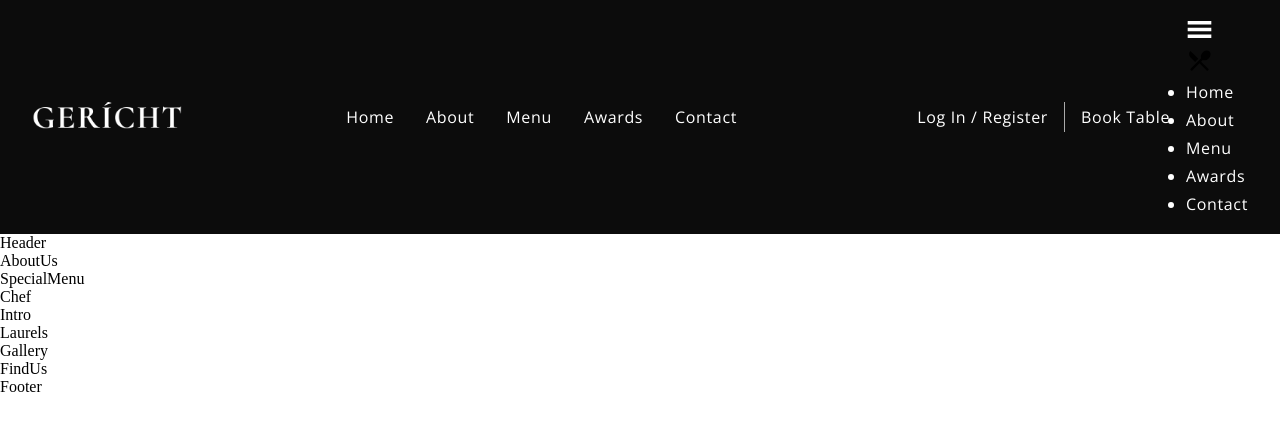
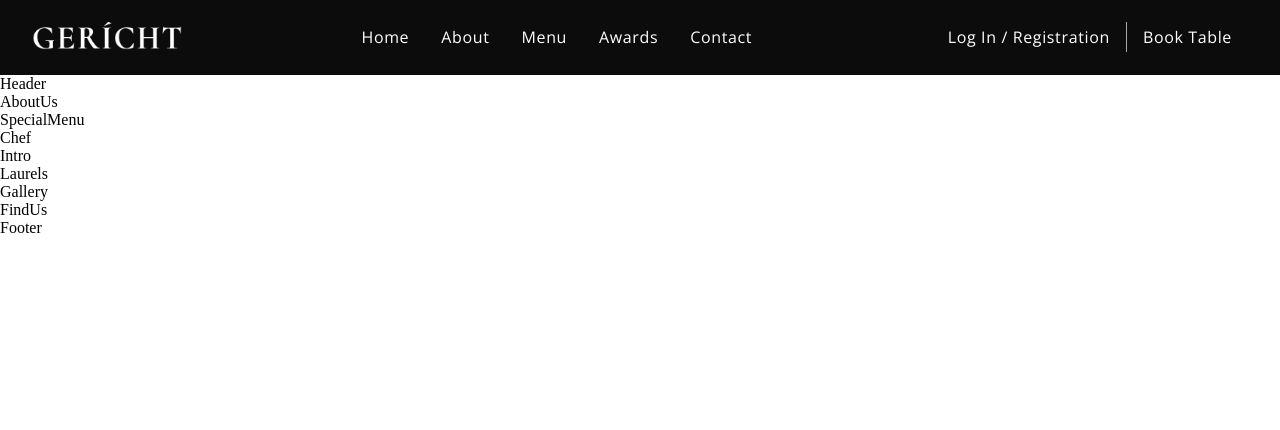
Before and after one commit to Natallia2107/gerich-restaurant, a React (Create React App) app: page / in a window 1280 px wide. Shown: the top 430 px of the page. Built offline with nearby package versions, Linux system fonts and the light colour scheme; the HTML template or start-up script is replaced by a standard one; a web font is replaced by a local one.

Commit message:
creation nav component complete

```diff
--- a/src/components/Navbar/Navbar.css
+++ b/src/components/Navbar/Navbar.css
@@ -53,5 +53,78 @@
 .app__navbar-login div {
 	width: 1px;
 	height: 30px;
-	background-color: var(--color-grey);
+	background: var(--color-grey);
 }
+
+.app__navbar-smallscreen {
+	display: none;
+}
+
+.app__navbar-smallscreen_overlay {
+	position: fixed;
+	top: 0;
+	left: 0;
+	width: 100%;
+	height: 100vh;
+	background: var(--color-black);
+	transition: 0.5s ease;
+
+	flex-direction: column;
+	z-index: 5;
+}
+
+.app__navbar-smallscreen_overlay .overlay__close {
+	font-size: 27px;
+	color: var(--color-golden);
+	cursor: pointer;
+	position: absolute;
+	top: 20px;
+	right: 20px;
+}
+
+.app__navbar-smallscreen_links {
+	list-style: none;
+}
+
+.app__navbar-smallscreen_links li {
+	margin: 2rem;
+	cursor: pointer;
+	color: var(--color-golden);
+	font-size: 2rem;
+	text-align: center;
+	font-family: var(--font-base);
+}
+
+.app__navbar-smallscreen_links li:hover {
+	color: var(--color-white);
+}
+
+@media screen and (min-width: 2000px) {
+	.app__navbar-logo img {
+		width: 210px;
+	}
+}
+
+@media screen and (max-width: 1150px) {
+	.app__navbar-links {
+		display: none;
+	}
+
+	.app__navbar-smallscreen {
+		display: flex;
+	}
+}
+
+@media screen and (max-width: 650px) {
+	.app__navbar {
+		padding: 1rem;
+	}
+
+	.app__navbar-login {
+		display: none;
+	}
+
+	.app__navbar-logo img {
+		width: 110px;
+	}
+}
--- a/src/components/Navbar/Navbar.jsx
+++ b/src/components/Navbar/Navbar.jsx
@@ -2,13 +2,14 @@
 import { GiHamburgerMenu } from 'react-icons/gi'
 import { MdOutlineRestaurantMenu } from 'react-icons/md'
 import images from '../../constants/images'
-
 import './Navbar.css'
 
-const Navbar = () => (
-	<div className='app__navbar'>
+const Navbar = () => {
+	const [toggleMenu, setToggleMenu] = React.useState(false)
+	return (
+		<nav className='app__navbar'>
 			<div className='app__navbar-logo'>
-			<img src={images.gericht} alt='app logo' />
+				<img src={images.gericht} alt='app__logo' />
 			</div>
 			<ul className='app__navbar-links'>
 				<li className='p__opensans'>
@@ -29,7 +30,7 @@
 			</ul>
 			<div className='app__navbar-login'>
 				<a href='#login' className='p__opensans'>
-				Log In / Register
+					Log In / Registration
 				</a>
 				<div />
 				<a href='/' className='p__opensans'>
@@ -37,29 +38,42 @@
 				</a>
 			</div>
 			<div className='app__navbar-smallscreen'>
-			<GiHamburgerMenu color='#fff' fontSize={27} onClick={() => {}} />
-			<div className='app__navbar-smallscren_overlay flex_center slide-bottom'>
-				<MdOutlineRestaurantMenu fontSize={27} className='overlay__close' onClick={() => {}} />
-				<ul className='app__navbar-smallscreen-links'>
-					<li className='p__opensans'>
-						<a href='#home'>Home</a>
+				<GiHamburgerMenu color='#fff' fontSize={27} onClick={() => setToggleMenu(true)} />
+				{toggleMenu && (
+					<div className='app__navbar-smallscreen_overlay flex__center slide-bottom'>
+						<MdOutlineRestaurantMenu fontSize={27} className='overlay__close' onClick={() => setToggleMenu(false)} />
+						<ul className='app__navbar-smallscreen_links'>
+							<li>
+								<a href='#home' onClick={() => setToggleMenu(false)}>
+									Home
+								</a>
 							</li>
-					<li className='p__opensans'>
-						<a href='#about'>About</a>
+							<li>
+								<a href='#about' onClick={() => setToggleMenu(false)}>
+									About
+								</a>
 							</li>
-					<li className='p__opensans'>
-						<a href='#menu'>Menu</a>
+							<li>
+								<a href='#menu' onClick={() => setToggleMenu(false)}>
+									Menu
+								</a>
 							</li>
-					<li className='p__opensans'>
-						<a href='#awards'>Awards</a>
+							<li>
+								<a href='#awards' onClick={() => setToggleMenu(false)}>
+									Awards
+								</a>
 							</li>
-					<li className='p__opensans'>
-						<a href='#contact'>Contact</a>
+							<li>
+								<a href='#contact' onClick={() => setToggleMenu(false)}>
+									Contact
+								</a>
 							</li>
 						</ul>
 					</div>
+				)}
 			</div>
-	</div>
+		</nav>
 	)
+}
 
 export default Navbar
```
Lines whose indentation alone changed are shown as unchanged.
